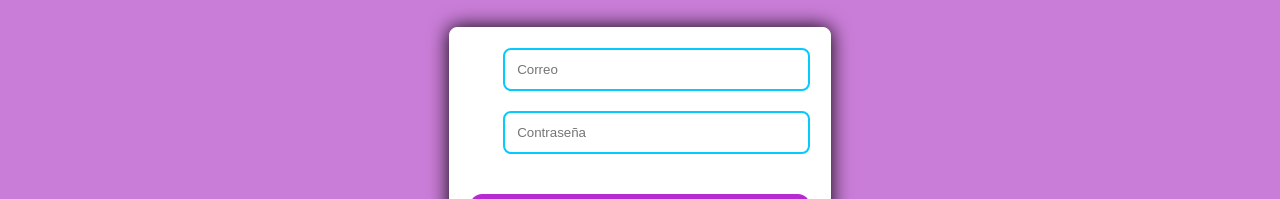
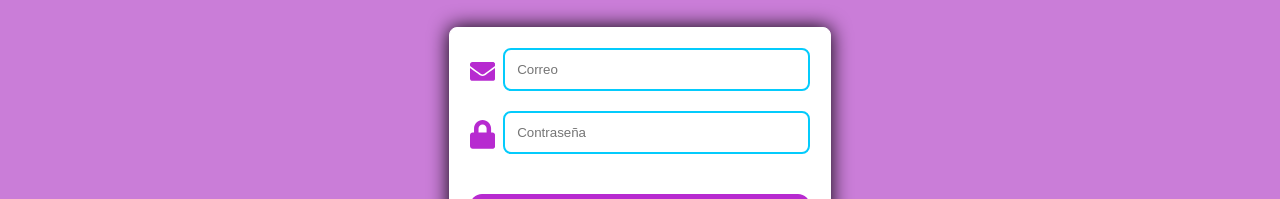
Before and after one commit to GabrielBeltran7/iglesiacatolica, a React (Vite) app: page /login in a window 1280 px wide. Shown: the part 276-475 px from the top of the page. Built offline with nearby package versions, Linux system fonts and the light colour scheme.

Commit message:
actualizar iconos

```diff
--- a/src/components/componentLogin/componentLogin.module.css
+++ b/src/components/componentLogin/componentLogin.module.css
@@ -28,7 +28,7 @@
 .icon {
   margin-right: 8px;
   font-size: 1.2em;
-  color: white;
+  color:  rgb(183, 42, 208);
   margin-top: -16px;
 }
 
```
